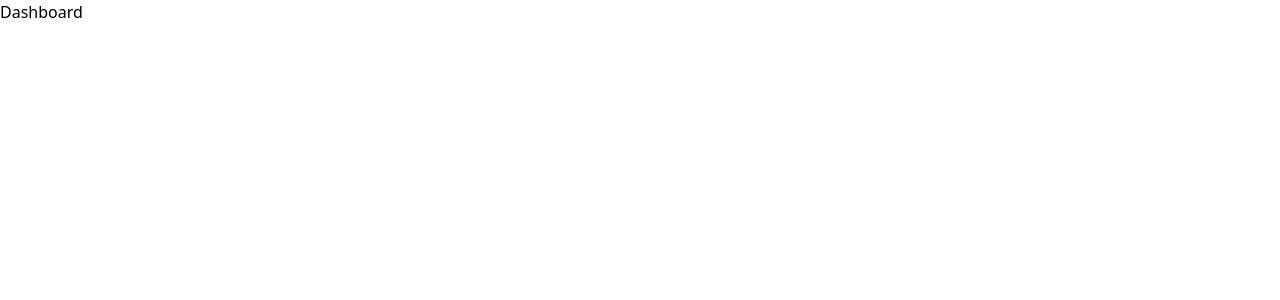
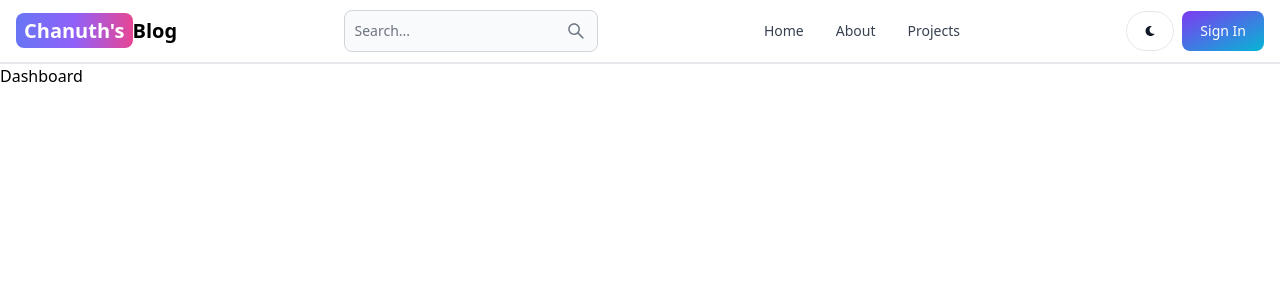
Before and after one commit to Chanuth-silva10/chanuth-silva-project-blog-mern-app, a React (Vite) app in the folder frontend/: page /dashboard in a window 1280 px wide. Shown: the top 300 px of the page. Built offline with nearby package versions, Linux system fonts and the light colour scheme.

Commit message:
create the header section

```diff
--- a/frontend/package.json
+++ b/frontend/package.json
@@ -12,7 +12,7 @@
   "dependencies": {
     "@reduxjs/toolkit": "^2.0.1",
     "firebase": "^10.7.1",
-    "flowbite-react": "^0.7.0",
+    "flowbite-react": "^0.7.8",
     "frontend": "file:",
     "moment": "^2.29.4",
     "react": "^18.2.0",
--- a/frontend/src/App.jsx
+++ b/frontend/src/App.jsx
@@ -5,10 +5,12 @@
 import Dashboard from "./pages/Dashboard";
 import Projects from "./pages/Projects";
 import About from "./pages/About";
+import Header from "./components/Header";
 
 export default function App() {
   return (
     <BrowserRouter>
+      <Header/>
       <Routes>
         <Route path="/" element={<Home />}></Route>
         <Route path="/about" element={<About />}></Route>
--- /dev/null
+++ b/frontend/src/components/Header.jsx
@@ -0,0 +1,52 @@
+import { Button, Navbar, TextInput } from "flowbite-react";
+import { Link, useLocation } from "react-router-dom";
+import { AiOutlineSearch } from "react-icons/ai";
+import { FaMoon } from "react-icons/fa";
+
+export default function Header() {
+  const path = useLocation().pathname;
+  return (
+    <Navbar className="border-b-2">
+      <Link
+        to="/"
+        className="self-center whitespace-nowrap text-sm sm:text-xl font-semibold dark:text-white"
+      >
+        <span className="px-2 py-1 bg-gradient-to-r from-indigo-500 via-purple-500 to-pink-500 rounded-lg text-white">
+          Chanuth's
+        </span>
+        Blog
+      </Link>
+      <form>
+        <TextInput
+          type="text"
+          placeholder="Search..."
+          rightIcon={AiOutlineSearch}
+          className="hidden lg:inline"
+        />
+      </form>
+      <Button className="w-12 h-10 lg:hidden" color="gray" pill>
+        <AiOutlineSearch />
+      </Button>
+      <div className="flex gap-2 md:order-2">
+        <Button className="w-12 h-10 hidden sm:inline" color="gray" pill>
+          <FaMoon />
+        </Button>
+        <Link to="/sign-in">
+          <Button gradientDuoTone="purpleToBlue">Sign In</Button>
+        </Link>
+        <Navbar.Toggle />
+      </div>
+      <Navbar.Collapse>
+        <Navbar.Link active={path === "/"} as={"div"}>
+          <Link to="/">Home</Link>
+        </Navbar.Link>
+        <Navbar.Link active={path === "/about"} as={"div"}>
+          <Link to="/about">About</Link>
+        </Navbar.Link>
+        <Navbar.Link active={path === "/projects"} as={"div"}>
+          <Link to="/projects">Projects</Link>
+        </Navbar.Link>
+      </Navbar.Collapse>
+    </Navbar>
+  );
+}
--- a/frontend/tailwind.config.js
+++ b/frontend/tailwind.config.js
@@ -8,5 +8,5 @@
   theme: {
     extend: {},
   },
-  plugins: [],
+  plugins: [require('flowbite/plugin')],
 }
```
Also changed, not shown: 1 other file (tests, documents, lock files or other folders).
